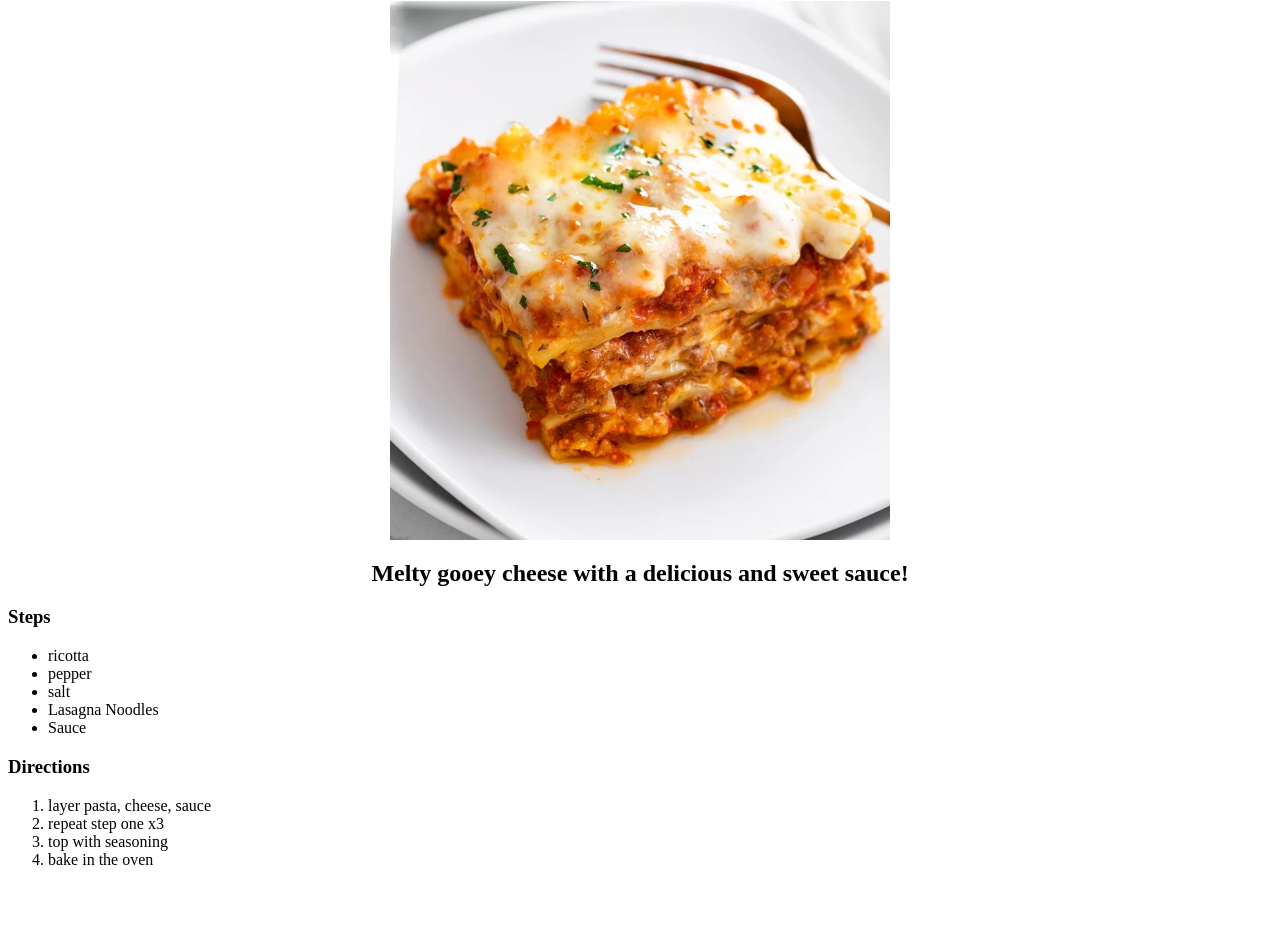
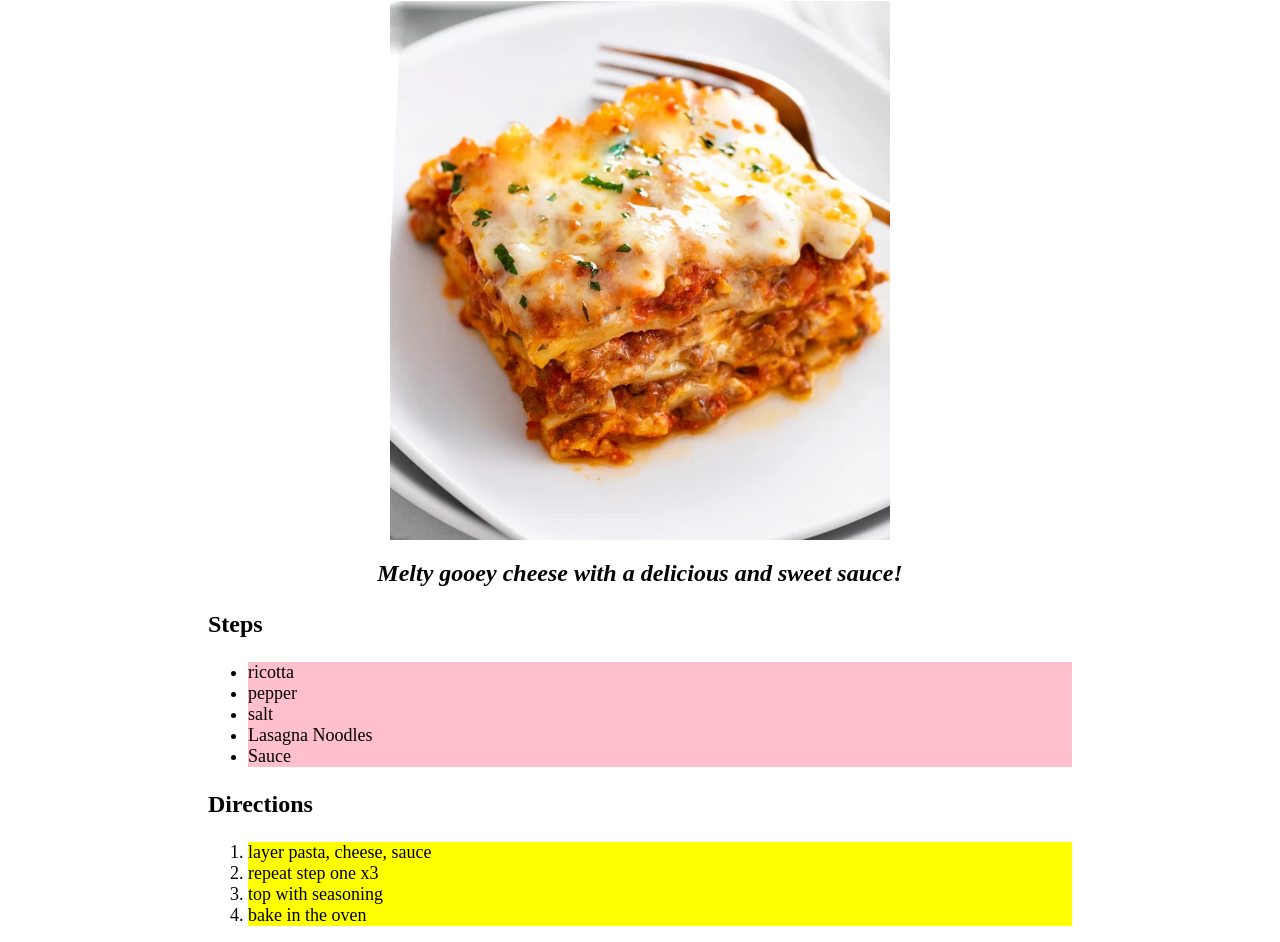
Before and after one commit to seangrant118/odin-recipes, a plain HTML site: page recipes/lasagna.html in a window 1280 px wide. Shown: the part 79-1021 px from the top of the page. Before the commit the page ends 964 px from the top, so only its background shows below. Drawn offline with Linux system fonts and the light colour scheme.

Commit message:
Edit title text

```diff
--- a/styles.css
+++ b/styles.css
@@ -14,6 +14,7 @@
 .description {
     display: grid;
     justify-content: center;
+    font-style: italic;
 }
 
 .image {
@@ -23,3 +24,23 @@
     margin-left: auto;
     margin-right: auto;
 }
+
+ol>li{
+    background-color: yellow;
+}
+ul>li {
+    background-color: pink;
+}
+
+li {
+    font-size: 18px;
+}
+
+h3 {
+    font-size: 24px;
+}
+
+h3, ol, ul {
+    margin-right: 200px;
+    margin-left: 200px;
+}
```
Also changed, not shown: recipes/meatballs.html (+1 -1 lines).
